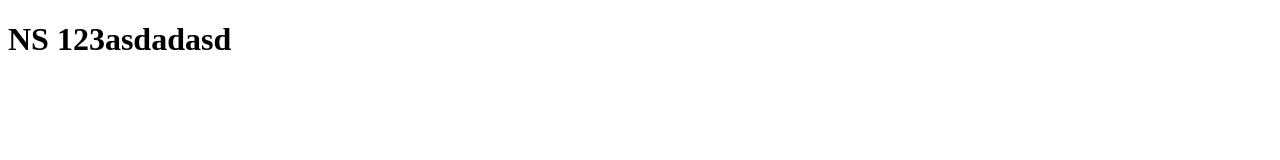
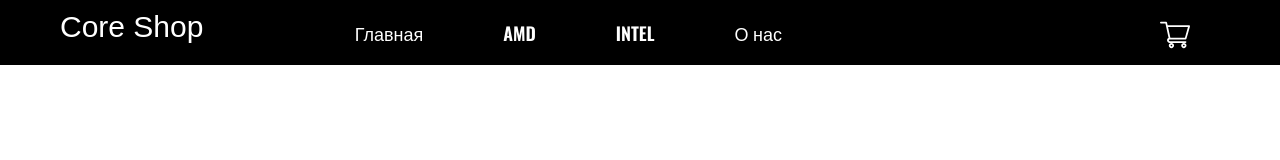
Before and after one commit to probaty2005/mdk01, a plain HTML site: page main/index.html in a window 1280 px wide. Drawn offline with nearby package versions, Linux system fonts and the light colour scheme; a web font is replaced by a local one.

Commit message:
Сделал шапку

```diff
--- a/main/css/style.css
+++ b/main/css/style.css
@@ -0,0 +1,38 @@
+@import url("https://fonts.googleapis.com/css?family=Oswald:600|Pattaya&subset=cyrillic");
+* {
+  margin: 0;
+  padding: 0; }
+
+header {
+  height: 65px;
+  background-color: #000;
+  color: #ffffff; }
+
+nav {
+  display: flex;
+  justify-content: space-between;
+  font-family: 'Oswald', sans-serif;
+  font-size: 18px; }
+  nav ul {
+    display: flex;
+    flex-basis: 55%;
+    justify-content: flex-start;
+    align-items: baseline; }
+  nav li {
+    list-style: none;
+    padding: 20px 40px 16px 40px;
+    box-sizing: border-box; }
+    nav li a {
+      text-decoration: none;
+      color: #ffffff; }
+  nav li:hover {
+    border-bottom: solid 4px white; }
+  nav .basket {
+    padding: 20px 40px;
+    margin-right: 50px; }
+  nav > a {
+    font-family: 'Pattaya', sans-serif;
+    text-decoration: none;
+    font-size: 30px;
+    padding: 10px 10px 10px 60px;
+    color: #ffffff; }
--- a/main/index.html
+++ b/main/index.html
@@ -6,7 +6,25 @@
     <link rel="stylesheet" href="css/style.css">
 </head>
 <body>
-    <h1>NS 123asdadasd</h1>
-    <script src="js/main.js"></script>
+    <header>
+        <nav>
+            <a href="" class="logo"><img src="" alt="">Core Shop</a>
+            <ul>
+                <li>
+                    <a href="index.html">Главная</a>
+                </li>
+                <li>
+                    <a href="#">AMD</a>
+                </li>
+                <li>
+                    <a href="#">INTEL</a>
+                </li>
+                <li>
+                    <a href="#">О нас</a>
+                </li>
+            </ul>
+            <a href="#" class="basket"><img src="img/shopping-cart.svg" alt="Корзина" width="30px"></a>
+        </nav>
+    </header>
 </body>
 </html>
```
Also changed, not shown: main/img/shopping-cart.svg (added).
